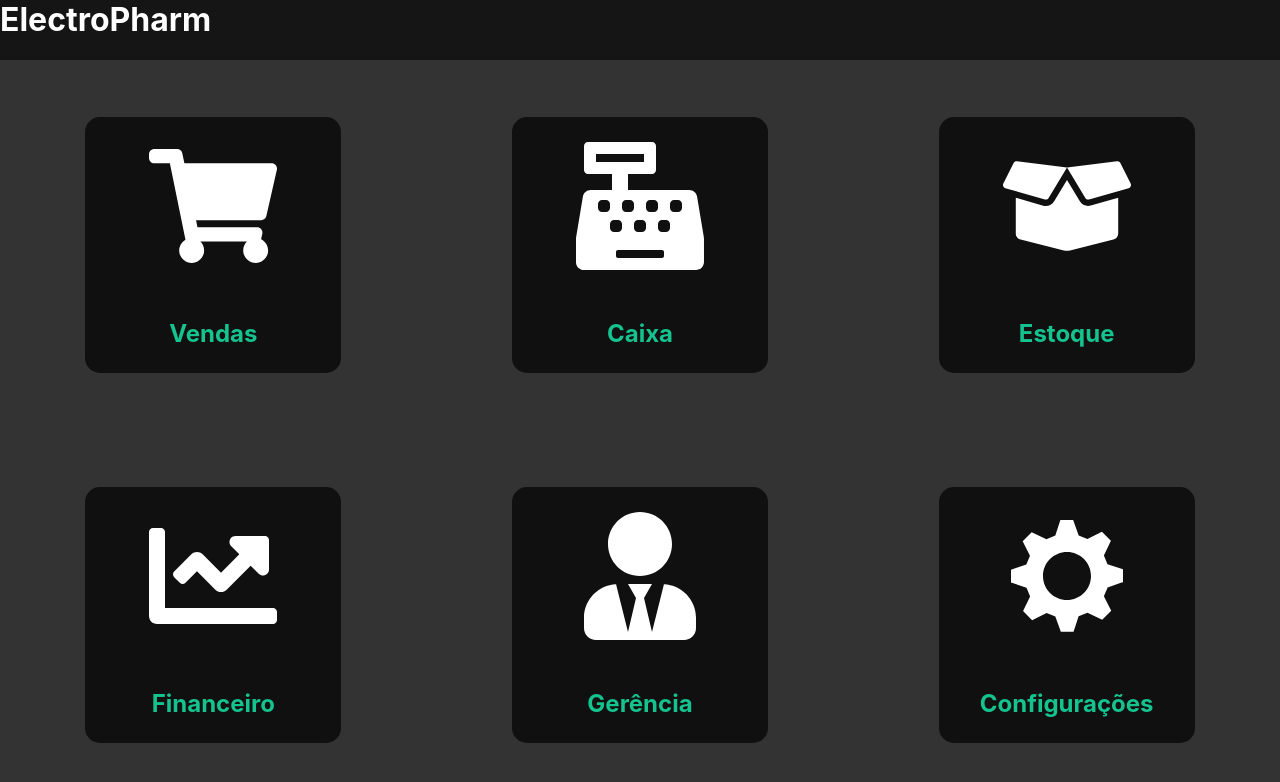
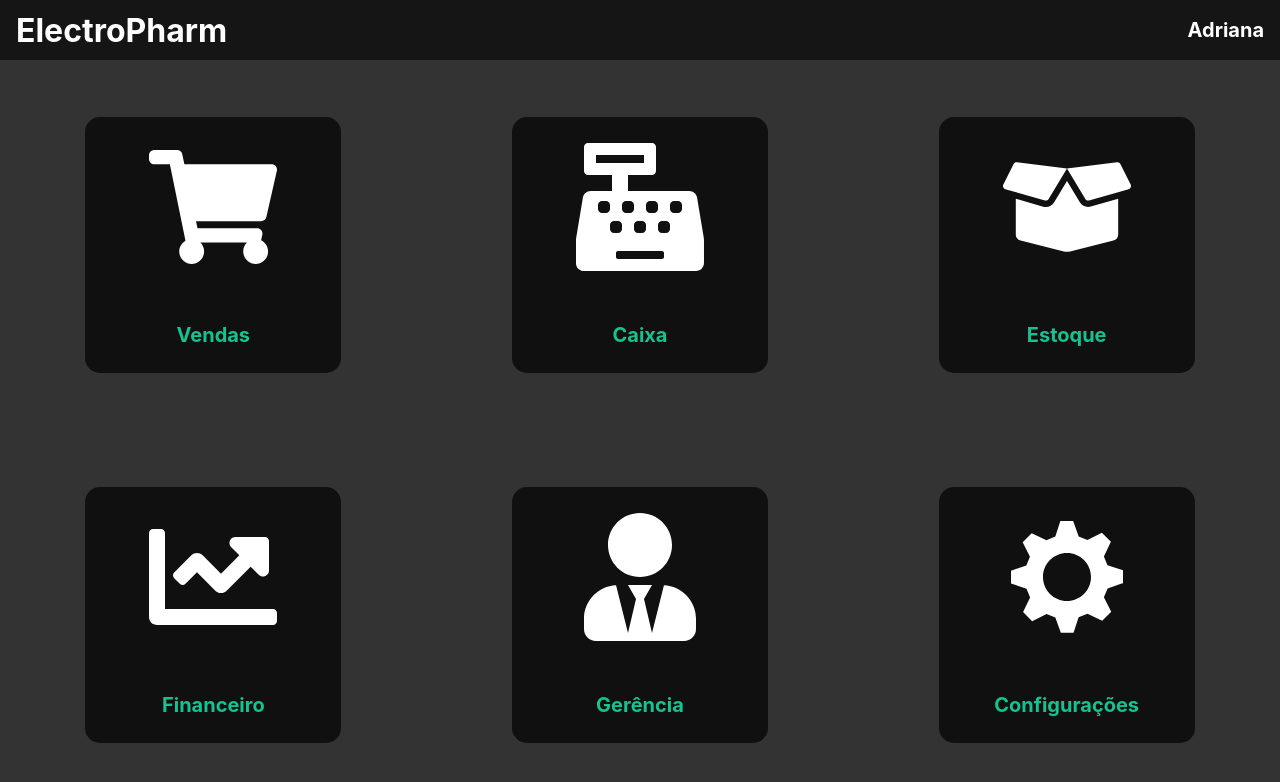
Before and after one commit to mdsreq-fga-unb/2022.1-Para-Ce-Ta-Mal, a React (Create React App) app in the folder front/: page /#/ in a window 1280 px wide. Shown: the top 782 px of the page. Built offline with nearby package versions, Linux system fonts and the light colour scheme.

Commit message:
creating header

```diff
--- a/front/src/components/Header/Header.css
+++ b/front/src/components/Header/Header.css
@@ -10,4 +10,17 @@
 
   background-color: #151515;
   color: white;
+
+  display: flex;
+  justify-content: space-between;
+  align-items: center;
 }
+
+.electronPharm{
+  margin-left: 16px;
+}
+
+.username{
+  margin-right: 16px;
+  font-size: 1.25rem;
+}
--- a/front/src/components/Header/Header.js
+++ b/front/src/components/Header/Header.js
@@ -5,7 +5,8 @@ const Header = () => {
  return (
   <>
     <div className='header'>
-      <h1>ElectroPharm</h1>
+      <h1 className='electronPharm'>ElectroPharm</h1>
+      <h1 className='username'>Adriana</h1>
     </div>
   </>
  )
--- a/front/src/pages/Menu/Menu.css
+++ b/front/src/pages/Menu/Menu.css
@@ -29,7 +29,7 @@
   justify-content: space-around;
 
   color: var(--electron-green);
-  font-size: 1.5rem;
+  font-size: 1.25rem;
   font-weight: bold;
 
 }
```
